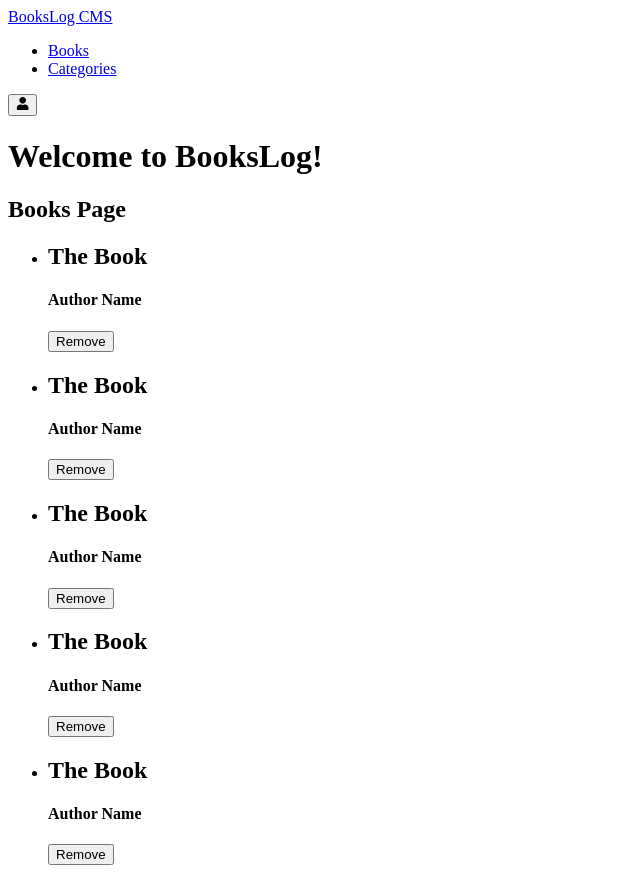
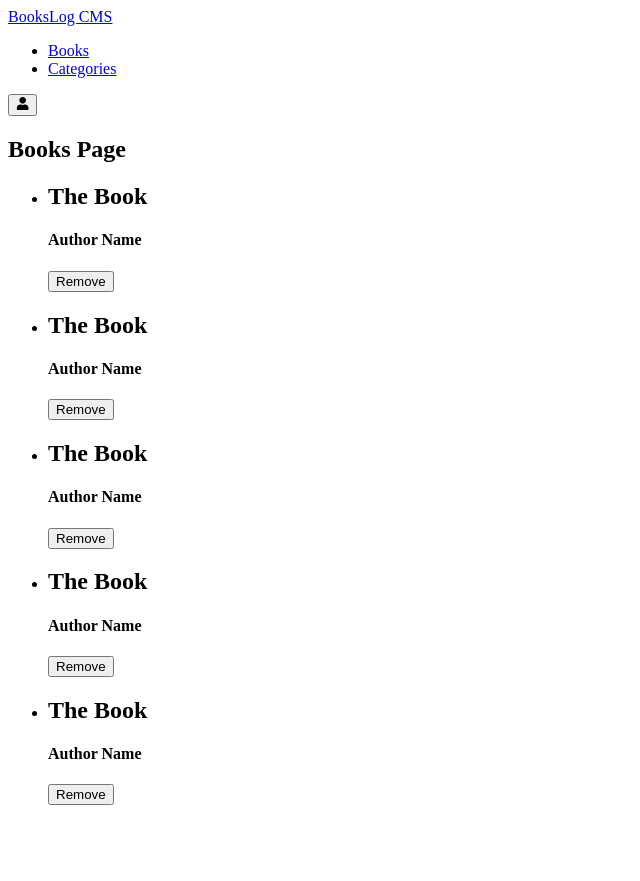
Before and after one commit to luigirazum/mv-books-log, a React (Create React App) app: page / in a window 1280 px wide. Shown: the whole page, without its empty margins (0-640 px from the left). After the commit the page ends 821 px from the top, so only its background shows below. Built offline with nearby package versions, Linux system fonts and the light colour scheme.

Commit message:
Remove the Welcome message.

```diff
--- a/src/App.js
+++ b/src/App.js
@@ -7,7 +7,6 @@ import Header from './components/Header';
 const App = () => (
   <main>
     <Header />
-    <h1>Welcome to BooksLog!</h1>
     <Routes>
       <Route index element={<BooksPage />} />
       <Route path="categories" element={<CategoriesPage />} />
```
